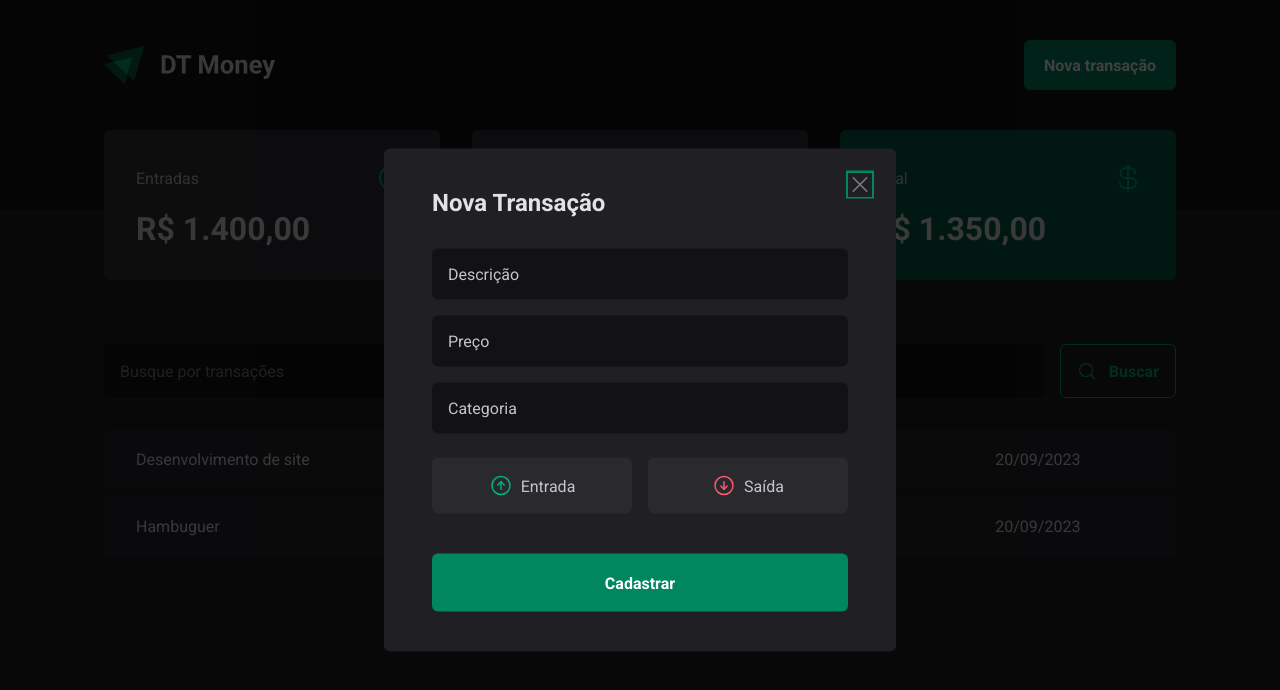
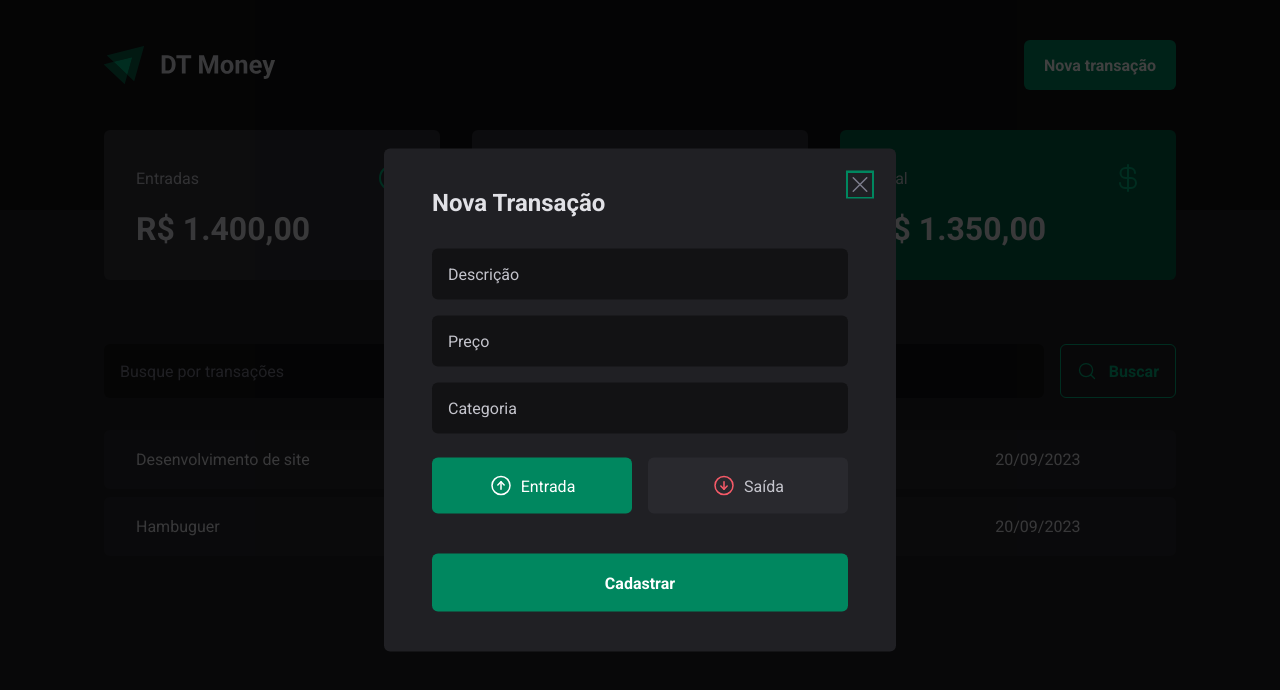
Before and after one commit to mercurio236/dt-money, a React (Vite) app: page / in a window 1280 px wide. Both pictures are taken after a click on the button "Nova transação". Shown: the top 690 px of the page. Built offline with nearby package versions, Linux system fonts and the light colour scheme; data requests are answered from the project's data file.

Commit message:
feat: ajustado o formulário com controller

```diff
--- a/src/components/NewTransactionModal/index.tsx
+++ b/src/components/NewTransactionModal/index.tsx
@@ -8,7 +8,7 @@
 } from './styles'
 import { X, ArrowCircleUp, ArrowCircleDown } from 'phosphor-react'
 import * as z from 'zod'
-import { useForm } from 'react-hook-form'
+import { Controller, useForm } from 'react-hook-form'
 import { zodResolver } from '@hookform/resolvers/zod/src/zod.js'
 
 const newTransactionFormSchema = z.object({
@@ -25,8 +25,12 @@
     handleSubmit,
     register,
     formState: { isSubmitting },
+    control,
   } = useForm<newTransactionsFormInputs>({
     resolver: zodResolver(newTransactionFormSchema),
+    defaultValues: {
+      type: 'income'
+    }
   })
 
   function handleCreateNewTransaction(data: newTransactionsFormInputs) {
@@ -60,7 +64,12 @@
             {...register('category')}
           />
 
-          <TransactionType>
+          <Controller
+            control={control}
+            name="type"
+            render={({field}) => {
+              return (
+                <TransactionType onValueChange={field.onChange} value={field.value}>
                   <TransactionTypeButton variant="income" value="income">
                     <ArrowCircleUp size={24} />
                     Entrada
@@ -70,6 +79,9 @@
                     Saída
                   </TransactionTypeButton>
                 </TransactionType>
+              )
+            }}
+          />
 
           <button disabled={isSubmitting} type="submit">
             Cadastrar
```
Lines whose indentation alone changed are shown as unchanged.
